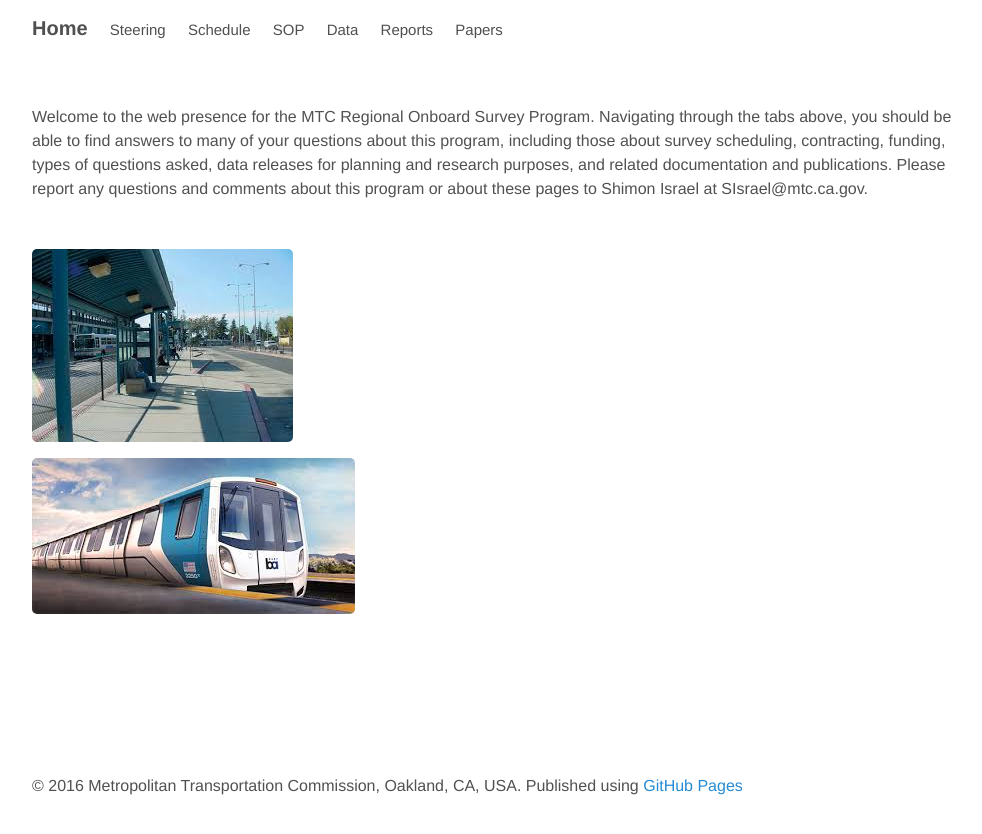
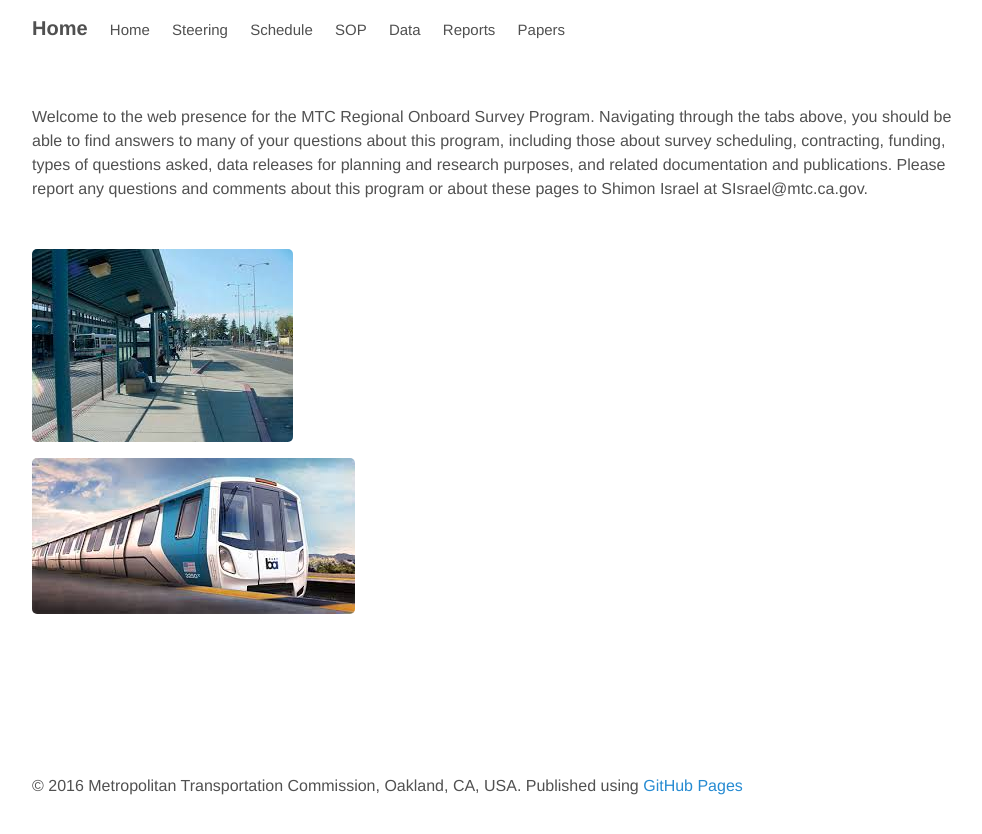
Before and after one commit to BayAreaMetro/transit-passenger-surveys, a Jekyll site: the page built from index.html, in a window 1280 px wide. Shown: the top 834 px of the page, without its empty margins (144-1126 px from the left). Built offline with Jekyll 4.4.1, drawn with Linux system fonts in a browser that asks for light colours; the list of posts is cut into pages by our own code.

Commit message:
Home page

```diff
--- a/_config.yml
+++ b/_config.yml
@@ -28,6 +28,7 @@
 
 # This is the list of pages to include in the header of the website.
 pages_list:
+  Home: 'home/'
   Steering: 'steering/'
   Schedule: 'schedule/'
   SOP: 'SOP/'
```
